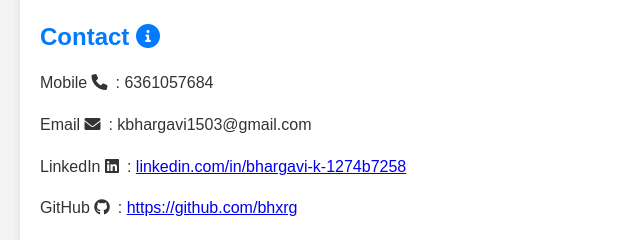
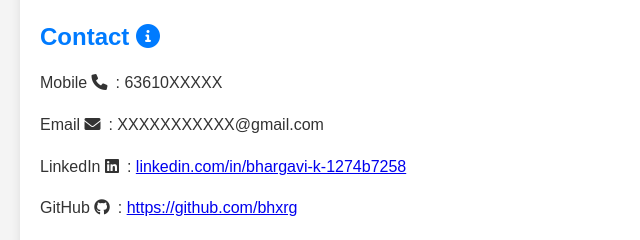
Before and after one commit to bhxrg/Online-Resume, a plain HTML site: page index.html in a window 1280 px wide. Shown: the part 3784-4024 px from the top of the page, 0-640 px from the left. Drawn offline with Linux system fonts and the light colour scheme.

Commit message:
Update index.html

```diff
--- a/index.html
+++ b/index.html
@@ -305,8 +305,8 @@
 
     <section>
         <h2>Contact <i class="fas fa-info-circle icon"></i></h2>
-        <p>Mobile  <i class="fas fa-phone icon"></i>: 6361057684</p>
-        <p>Email  <i class="fas fa-envelope icon"></i>: kbhargavi1503@gmail.com</p>
+        <p>Mobile  <i class="fas fa-phone icon"></i>: 63610XXXXX</p>
+        <p>Email  <i class="fas fa-envelope icon"></i>: XXXXXXXXXXX@gmail.com</p>
         <p>LinkedIn  <i class="fab fa-linkedin icon"></i>: <a href="https://www.linkedin.com/in/bhargavi-k-1274b7258" target="_blank">linkedin.com/in/bhargavi-k-1274b7258</a></p>
         <p>GitHub  <i class="fab fa-github icon"></i>: <a href="https://github.com/bhxrg" target="_blank">https://github.com/bhxrg</a></p>
     </section>
```
